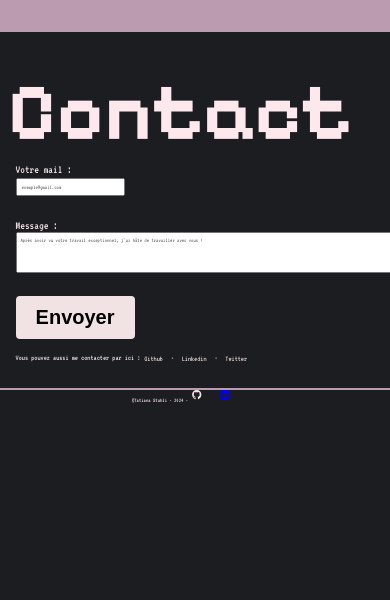
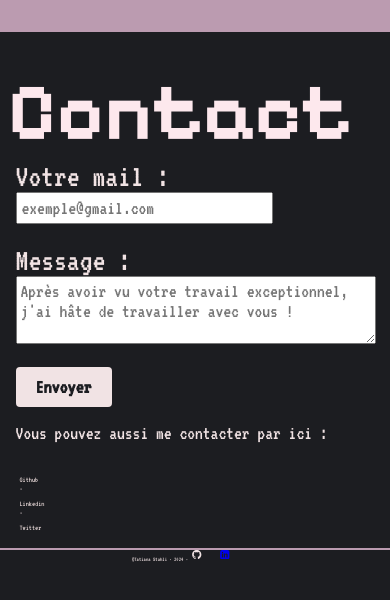
Before and after one commit to tatiana-sthl/portfolio2024, a React (Create React App) app: page /contact in a window 390 px wide. Shown: the top 600 px of the page. Built offline with nearby package versions, Linux system fonts and the light colour scheme.

Commit message:
continue working on responsive

```diff
--- a/src/pages/Contact.js
+++ b/src/pages/Contact.js
@@ -3,7 +3,6 @@ import '../styles/pages/_contact.scss';
 import ContactForm from '../components/ContactForm';
 
 /* TODO :
-    - finir l'ajout des rs
     - faire le responsive
 */
 
--- a/src/styles/pages/_contact.scss
+++ b/src/styles/pages/_contact.scss
@@ -2,7 +2,6 @@
 
 .contactTitle {
     text-align: center;
-    font-family: 'Rampart One', cursive;
     font-size: 4vw;
     color: rgb(253, 232, 237);
     margin: 0 3vw 0 2vw;
@@ -48,12 +47,14 @@
 
 .button {
     background-color: $tertiary-color;
+    color: $primary-color;
     font-size: 20px;
     padding: 10px 20px;
     border: none;
     border-radius: 4px;
     cursor: pointer;
     font-weight: bold;
+    font-family: $font-p;
 }
 
 
@@ -110,18 +111,35 @@
         font-size: 5rem;
     }
 
-    .arrowContact {
-        width: 100%;
+    .contactRS {
+        display: block;
     }
 
-    .contactUl {
-        display: block;
-        margin: 0;
+    .contactRS h4 {
+        font-size: 5vw;
     }
 
-    .aContact {
-        width: auto;
-        height: auto;
-        border-radius: 0;
+    .contactForm {
+        width: 90%;
     }
+
+    .formGroup {
+        width: 70%;
+    }
+
+    .label {
+        font-size: 2rem;
+    }
+
+    .input {
+        font-size: 5vw;
+    }
+
+    .textarea {
+        height: 15vw;
+        font-size: 5vw;
+    }
+
+
+
 }
```
